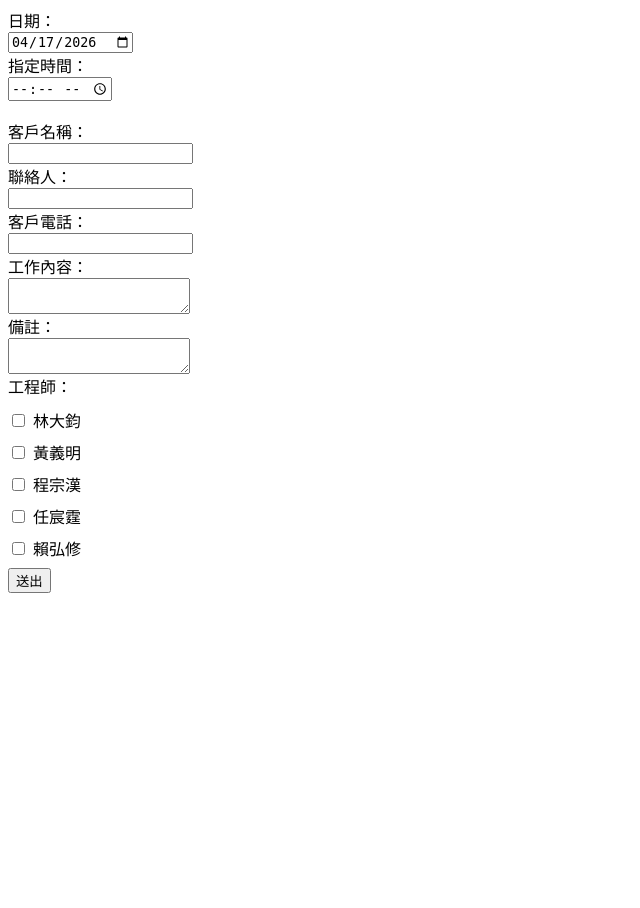
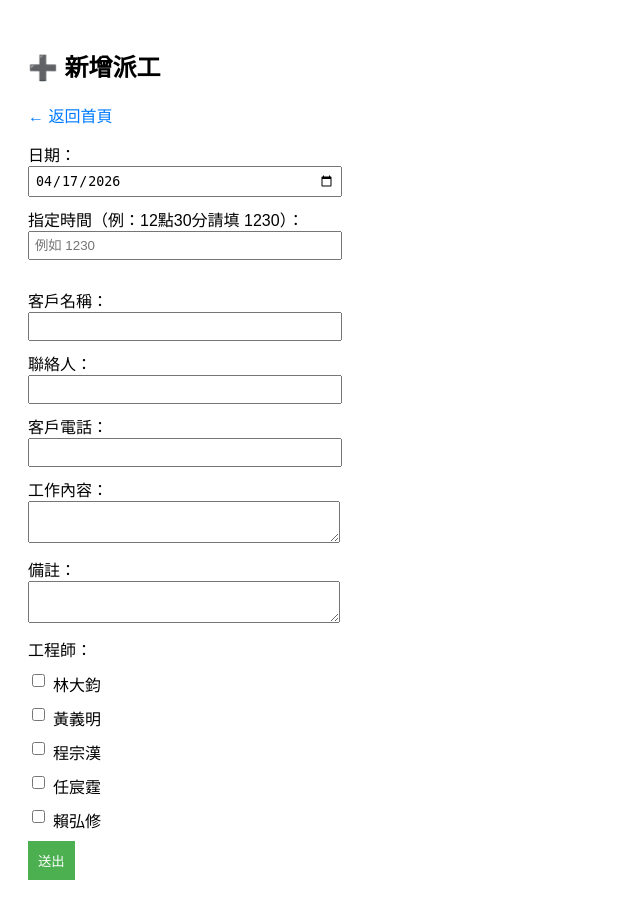
Before and after one commit to a90506-a11y/dispatch-system, a Django app: page /create/ in a window 1280 px wide. Shown: the whole page, without its empty margins (0-640 px from the left). Before the commit the page ends 593 px from the top, so only its background shows below. Run offline with Django 5.2, Linux system fonts and the light colour scheme; a user stored in the database is signed in; data comes from the database, SQL or seed files in the repository.

Commit message:
custom time input + back button

```diff
--- a/dispatch/templates/dispatch/dispatch_update.html
+++ b/dispatch/templates/dispatch/dispatch_update.html
@@ -14,9 +14,7 @@
     <input type="date" name="date" value="{{ order.date|date:'Y-m-d' }}"><br><br>
 
     指定時間：<br>
-    <input type="time" name="scheduled_time"
-       value="{{ order.scheduled_time|time:'H:i' }}"
-       step="600"><br><br>
+    <input type="text" name="scheduled_time" placeholder="例如 1230"><br><br>
 
     客戶名稱：<br>
     <input type="text" name="customer_name" value="{{ order.customer_name }}"><br>
--- a/dispatch/templates/dispatch/form.html
+++ b/dispatch/templates/dispatch/form.html
@@ -1,11 +1,47 @@
+<!DOCTYPE html>
+<html>
+<head>
+    <title>新增派工</title>
+    <style>
+        body { font-family: Arial; padding: 20px; }
+
+        input, textarea {
+            width: 300px;
+            margin-bottom: 10px;
+            padding: 5px;
+        }
+
+        button {
+            padding: 10px;
+            background: #4CAF50;
+            color: white;
+            border: none;
+        }
+
+        a {
+            display: inline-block;
+            margin-bottom: 15px;
+            text-decoration: none;
+            color: #007bff;
+        }
+    </style>
+</head>
+<body>
+
+<h2>➕ 新增派工</h2>
+
+<!-- ✅ 返回鍵（你剛剛少這個） -->
+<a href="/">← 返回首頁</a>
+
 <form method="post">
     {% csrf_token %}
 
     日期：<br>
     <input type="date" name="date" value="{{ today }}"><br>
 
-    指定時間：<br>
-    <input type="time" name="scheduled_time" step="600"><br><br>
+    <!-- ✅ 說明寫清楚 -->
+    指定時間（例：12點30分請填 1230）：<br>
+    <input type="text" name="scheduled_time" placeholder="例如 1230"><br><br>
 
     客戶名稱：<br>
     <input type="text" name="customer_name"><br>
@@ -36,3 +72,6 @@
 
     <button type="submit">送出</button>
 </form>
+
+</body>
+</html>
--- a/dispatch/views.py
+++ b/dispatch/views.py
@@ -75,8 +75,10 @@ def dispatch_create(request):
         time_str = request.POST.get('scheduled_time')
 
         scheduled_time = None
-        if time_str:
-            scheduled_time = datetime.strptime(time_str, "%H:%M").time()
+        if time_str and len(time_str) == 4 and time_str.isdigit():
+            hour = int(time_str[:2])
+            minute = int(time_str[2:])
+            scheduled_time = datetime.strptime(f"{hour}:{minute}", "%H:%M").time()
 
         note = request.POST.get('note') or ''
 
@@ -123,10 +125,12 @@ def dispatch_update(request, order_id):
 
     if request.method == 'POST':
         order.date = request.POST.get('date')
+
         time_str = request.POST.get('scheduled_time')
-
-        if time_str:
-            order.scheduled_time = datetime.strptime(time_str, "%H:%M").time()
+        if time_str and len(time_str) == 4 and time_str.isdigit():
+            hour = int(time_str[:2])
+            minute = int(time_str[2:])
+            order.scheduled_time = datetime.strptime(f"{hour}:{minute}", "%H:%M").time()
         else:
             order.scheduled_time = None
 
```
